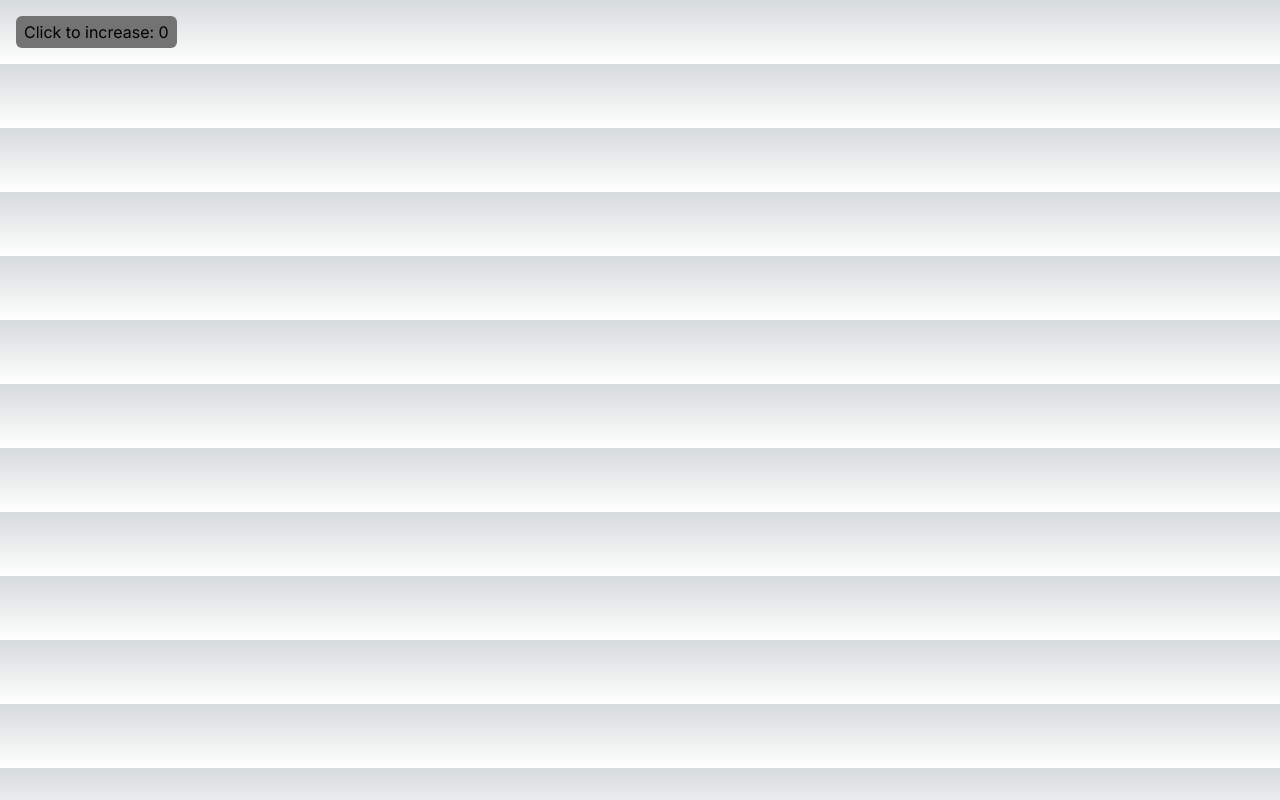
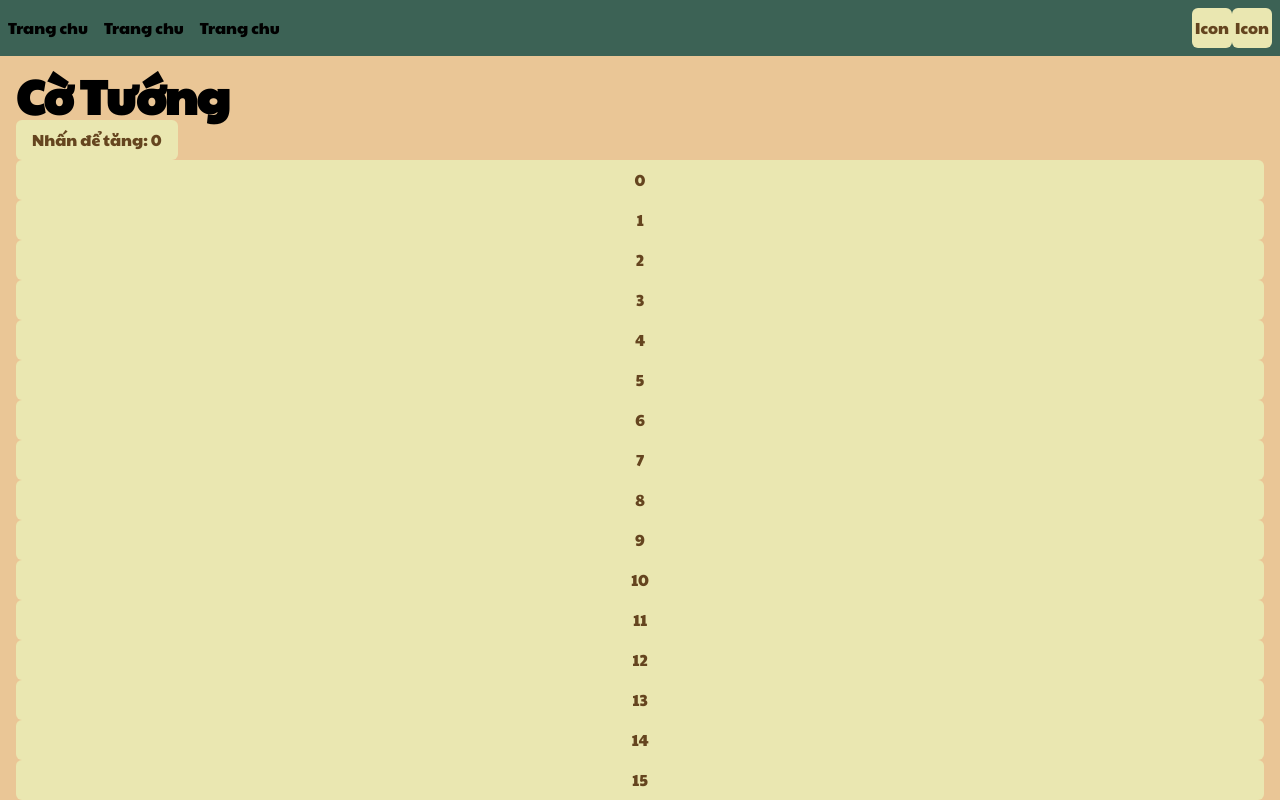
Before and after one commit to Owlvernyte/cotuong-frontend, a Next.js app: page / in a window 1280 px wide. Shown: the top 800 px of the page. Built offline with nearby package versions, Linux system fonts and the light colour scheme.

Commit message:
Squashed commit of the following:
commit b281629d2e484743a8e349038887bab5c9aab8e6
Author: fiezt <dat09t@gmail.com>
Date:   Sat Aug 26 16:55:13 2023 +0700

    added buttons and examples

```diff
--- /dev/null
+++ b/app/(basic)/layout.tsx
@@ -0,0 +1,13 @@
+import Header from '@/components/Header'
+import React from 'react'
+
+function BasicLayout({ children }: React.PropsWithChildren) {
+    return (
+        <div className='screen'>
+            <Header/>
+            <main className="container h-full">{children}</main>
+        </div>
+    )
+}
+
+export default BasicLayout
--- /dev/null
+++ b/app/(basic)/page.tsx
@@ -0,0 +1,29 @@
+'use client'
+
+import Button from '@/components/button'
+import { TypoH1 } from '@/components/typography'
+import { useStore } from '@/lib/zustand/store'
+import Image from 'next/image'
+
+export default function Home() {
+    const { count, increase } = useStore()
+    return (
+        <div className="container p-4 h-full">
+            <TypoH1>Cờ Tướng</TypoH1>
+            <Button
+                // className="w-full"
+                rounded="md"
+                variant="solid"
+                size="md"
+                onClick={() => increase(1)}
+            >
+                Nhấn để tăng: {count}
+            </Button>
+            <div className='grid grid-col-1'>
+                {new Array<number>(30).fill(0).map((_, i) => (
+                    <Button key={`menu_btn_${i}`}>{i}</Button>
+                ))}
+            </div>
+        </div>
+    )
+}
--- a/app/globals.css
+++ b/app/globals.css
@@ -2,26 +2,35 @@
 @tailwind components;
 @tailwind utilities;
 
-:root {
-  --foreground-rgb: 0, 0, 0;
-  --background-start-rgb: 214, 219, 220;
-  --background-end-rgb: 255, 255, 255;
-}
-
-@media (prefers-color-scheme: dark) {
-  :root {
-    --foreground-rgb: 255, 255, 255;
-    --background-start-rgb: 0, 0, 0;
-    --background-end-rgb: 0, 0, 0;
-  }
+html,
+body {
+    /* @apply screen; */
 }
 
 body {
-  color: rgb(var(--foreground-rgb));
-  background: linear-gradient(
-      to bottom,
-      transparent,
-      rgb(var(--background-end-rgb))
-    )
-    rgb(var(--background-start-rgb));
+    @apply bg-dirt-100;
 }
+
+@layer base {
+    h1 {
+        @apply text-2xl;
+    }
+
+    h2 {
+        @apply text-xl;
+    }
+}
+
+@layer components {
+    /* .btn-default {
+        @apply px-2 py-1 rounded-md;
+    } */
+}
+
+@layer utilities {
+    .screen {
+        height: 100dvh;
+        max-height: 100vh;
+        min-height: 100svh;
+    }
+}
--- a/app/layout.tsx
+++ b/app/layout.tsx
@@ -1,12 +1,16 @@
+import type { Metadata } from 'next'
+import { Paytone_One } from 'next/font/google'
 import './globals.css'
-import type { Metadata } from 'next'
-import { Inter } from 'next/font/google'
 
-const inter = Inter({ subsets: ['latin'] })
+const paytone = Paytone_One({
+    subsets: ['latin', 'vietnamese'],
+    weight: '400',
+    variable: '--font-paytone',
+})
 
 export const metadata: Metadata = {
-  title: 'Create Next App',
-  description: 'Generated by create next app',
+    title: 'Co tuong an thit nuong',
+    description: 'Play Vietnamese Chess!',
 }
 
 export default function RootLayout({
@@ -16,7 +20,9 @@ export default function RootLayout({
 }) {
     return (
         <html lang="en">
-      <body className={inter.className}>{children}</body>
+            <body className={paytone.className}>
+                {children}
+            </body>
         </html>
     )
 }
--- a/app/page.tsx
+++ /dev/null
@@ -1,14 +0,0 @@
-'use client'
-
-import Button from '@/components/Button'
-import { useStore } from '@/lib/zustand/store'
-import Image from 'next/image'
-
-export default function Home() {
-    const { count, increase } = useStore()
-    return (
-        <main className='container p-4'>
-            <Button onClick={() => increase(1)}>Click to increase: {count}</Button>
-        </main>
-    )
-}
--- a/components/Button.tsx
+++ b/components/Button.tsx
@@ -1,11 +1,75 @@
 import React, { PropsWithChildren, ButtonHTMLAttributes } from 'react'
+
+interface ButtonProps extends React.ButtonHTMLAttributes<HTMLButtonElement> {
+    variant?: VariantType
+
+    size?: SizeType
+
+    rounded?: RoundedType
+}
+
+type VariantType = 'solid' | 'ghost' | 'outline' | 'link'
+type SizeType = 'lg' | 'md' | 'sm' | "icon"
+type RoundedType = 'lg' | 'md' | 'sm' | 'full' | 'none'
+
+const getVariantClassName = (variant: VariantType) => {
+    switch (variant) {
+        case 'solid':
+            return 'bg-bamboo-100 text-dirt-400 hover:bg-bamboo-100/90 active:bg-bamboo-200 focus:outline-none focus:ring focus:ring-dirt-300'
+        case 'outline':
+            return 'bg-background border border-bamboo-100 hover:bg-bamboo-100/20 hover:text-accent-foreground'
+        case 'link':
+            return 'underline-offset-4 hover:underline'
+        case 'ghost':
+            return 'hover:bg-bamboo-100/20 hover:text-accent-foreground'
+    }
+}
+
+const getSizeClassName = (size: SizeType) => {
+    switch (size) {
+        case 'sm':
+            return 'h-9 px-2 py-1'
+        case 'md':
+            return 'h-10 px-4 py-2'
+        case 'lg':
+            return 'h-12 px-8 py-4'
+        case 'icon':
+            return 'h-10 p-2 w-10'
+    }
+}
+
+const getRoundedClassName = (rounded: RoundedType) => {
+    switch (rounded) {
+        case 'lg':
+            return 'rounded-lg'
+        case 'md':
+            return 'rounded-md'
+        case 'sm':
+            return 'rounded-sm'
+        case 'full':
+            return 'rounded-full'
+    }
+}
 
 function Button({
     children,
+    variant = 'solid',
+    size = 'md',
+    rounded = 'md',
+    className,
     ...props
-}: PropsWithChildren & { [key: string]: any }) {
+}: ButtonProps & PropsWithChildren) {
+    const classNameParsed =
+        'inline-flex items-center justify-center ring-offset-background transition-colors focus-visible:outline-none focus-visible:ring-2 focus-visible:ring-ring focus-visible:ring-offset-2 disabled:pointer-events-none disabled:opacity-50' +
+        getSizeClassName(size) +
+        ' ' +
+        getVariantClassName(variant) +
+        ' ' +
+        getRoundedClassName(rounded) +
+        `${className ? ' ' + className : ''}`
+
     return (
-        <button className="px-2 py-1 bg-neutral-500 rounded-md" {...props}>
+        <button className={classNameParsed} {...props}>
             {children}
         </button>
     )
--- /dev/null
+++ b/components/Header.tsx
@@ -0,0 +1,25 @@
+import Link from 'next/link'
+import React from 'react'
+import Button from './button'
+
+function Header() {
+    return (
+        <div className="bg-bamboo-400 min-h-[50px] h-fit p-2 flex justify-between items-center">
+            <div className="inline-flex items-center space-x-4">
+                <Link href={'/'}>Trang chu</Link>
+                <Link href={'/'}>Trang chu</Link>
+                <Link href={'/'}>Trang chu</Link>
+            </div>
+            <div className="inline-flex items-center">
+                <Button size='icon'>
+                    Icon
+                </Button>
+                <Button size='icon'>
+                    Icon
+                </Button>
+            </div>
+        </div>
+    )
+}
+
+export default Header
--- /dev/null
+++ b/components/typography.tsx
@@ -0,0 +1,85 @@
+import React, { PropsWithChildren } from 'react'
+
+export function TypoH1({ children }: PropsWithChildren) {
+    return (
+        <h1 className="scroll-m-20 text-4xl font-extrabold tracking-tight lg:text-5xl">
+            {children}
+        </h1>
+    )
+}
+
+export function TypoH2({ children }: PropsWithChildren) {
+    return (
+        <h2 className="scroll-m-20 border-b pb-2 text-3xl font-semibold tracking-tight transition-colors first:mt-0">
+            {children}
+        </h2>
+    )
+}
+
+export function TypoH3({ children }: PropsWithChildren) {
+    return (
+        <h3 className="scroll-m-20 text-2xl font-semibold tracking-tight">
+            {children}
+        </h3>
+    )
+}
+
+export function TypoH4({ children }: PropsWithChildren) {
+    return (
+        <h4 className="scroll-m-20 text-xl font-semibold tracking-tight">
+            {children}
+        </h4>
+    )
+}
+
+export function TypoInlineCode({ children }: PropsWithChildren) {
+    return (
+        <code className="relative rounded bg-muted px-[0.3rem] py-[0.2rem] font-mono text-sm font-semibold">
+            {children}
+        </code>
+    )
+}
+
+export function TypoLead({ children }: PropsWithChildren) {
+    return <p className="text-xl text-muted-foreground">{children}</p>
+}
+
+export function TypoLarge({ children }: PropsWithChildren) {
+    return <div className="text-lg font-semibold">{children}</div>
+}
+
+export function TypoSmall({ children }: PropsWithChildren) {
+    return (
+        <small
+            font-medium
+            leading-none
+            className="text-sm font-medium leading-none"
+        >
+            {children}
+        </small>
+    )
+}
+
+export function TypoMuted({ children }: PropsWithChildren) {
+    return <p className="text-sm text-muted-foreground">{children}</p>
+}
+
+export function TypoList({ children }: PropsWithChildren) {
+    return (
+        <h2 className="scroll-m-20 border-b pb-2 text-3xl font-semibold tracking-tight transition-colors first:mt-0">
+            {children}
+        </h2>
+    )
+}
+
+export function TypoBlockquote({ children }: PropsWithChildren) {
+    return (
+        <blockquote className="mt-6 border-l-2 pl-6 italic">
+            {children}
+        </blockquote>
+    )
+}
+
+export function TypoP({ children }: PropsWithChildren) {
+    return <p className="leading-7 [&:not(:first-child)]:mt-6">{children}</p>
+}
--- a/tailwind.config.ts
+++ b/tailwind.config.ts
@@ -13,6 +13,29 @@ const config: Config = {
                 'gradient-conic':
                     'conic-gradient(from 180deg at 50% 50%, var(--tw-gradient-stops))',
             },
+            fontFamily: {
+                paytone: ['var(--font-paytone)'],
+            },
+        },
+        colors: {
+            dirt: {
+                100: '#eac696',
+                200: '#765827',
+                300: '#765827',
+                400: '#65451f',
+                default: '#eac696',
+                light: '#eac696',
+                dark: '#eac696',
+            },
+            bamboo: {
+                100: '#eae7b1',
+                200: '#a6bb8d',
+                300: '#61876e',
+                400: '#3c6255',
+                default: '#3c6255',
+                light: '#3c6255',
+                dark: '#3c6255',
+            },
         },
     },
     plugins: [],
```
Lines whose indentation alone changed are shown as unchanged.
